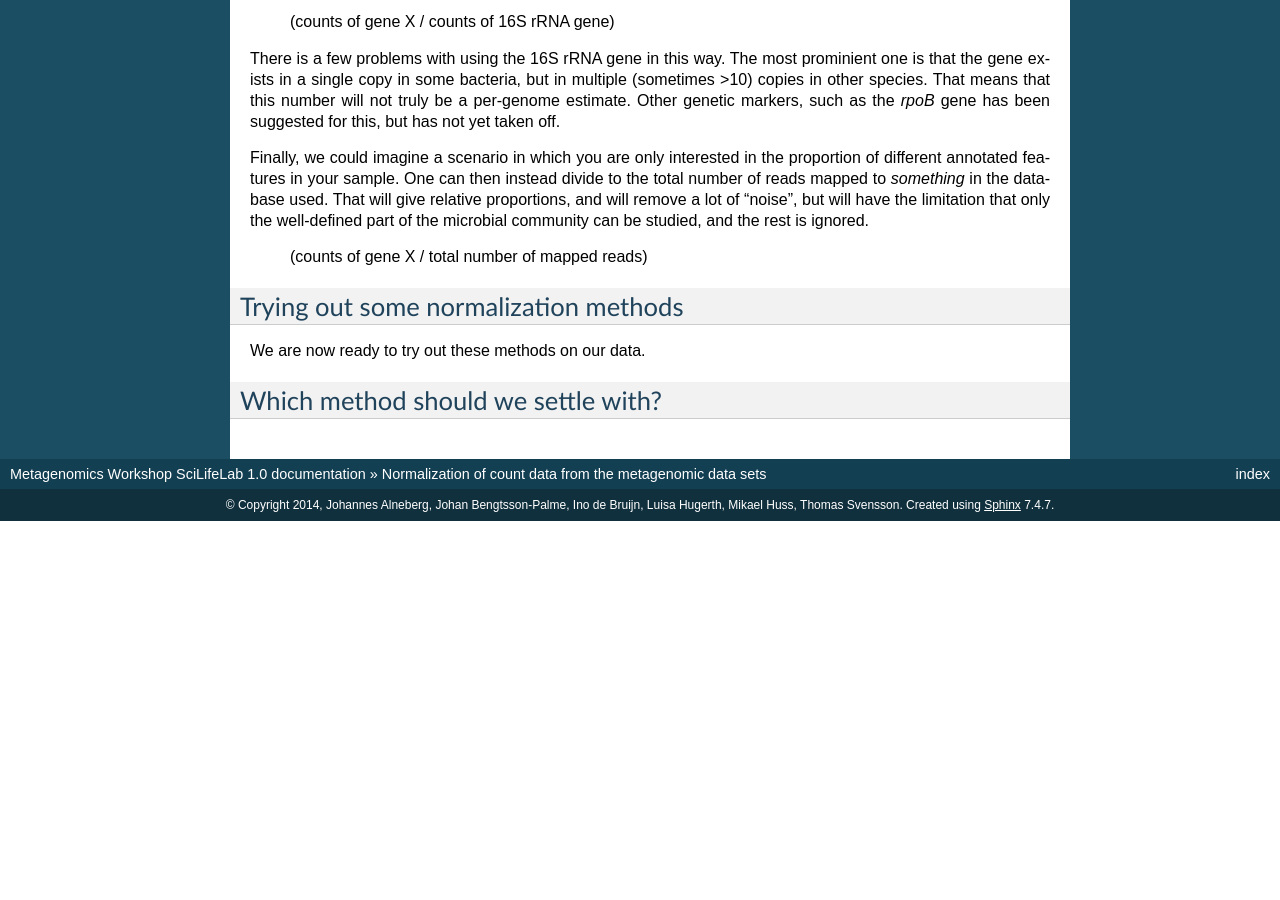
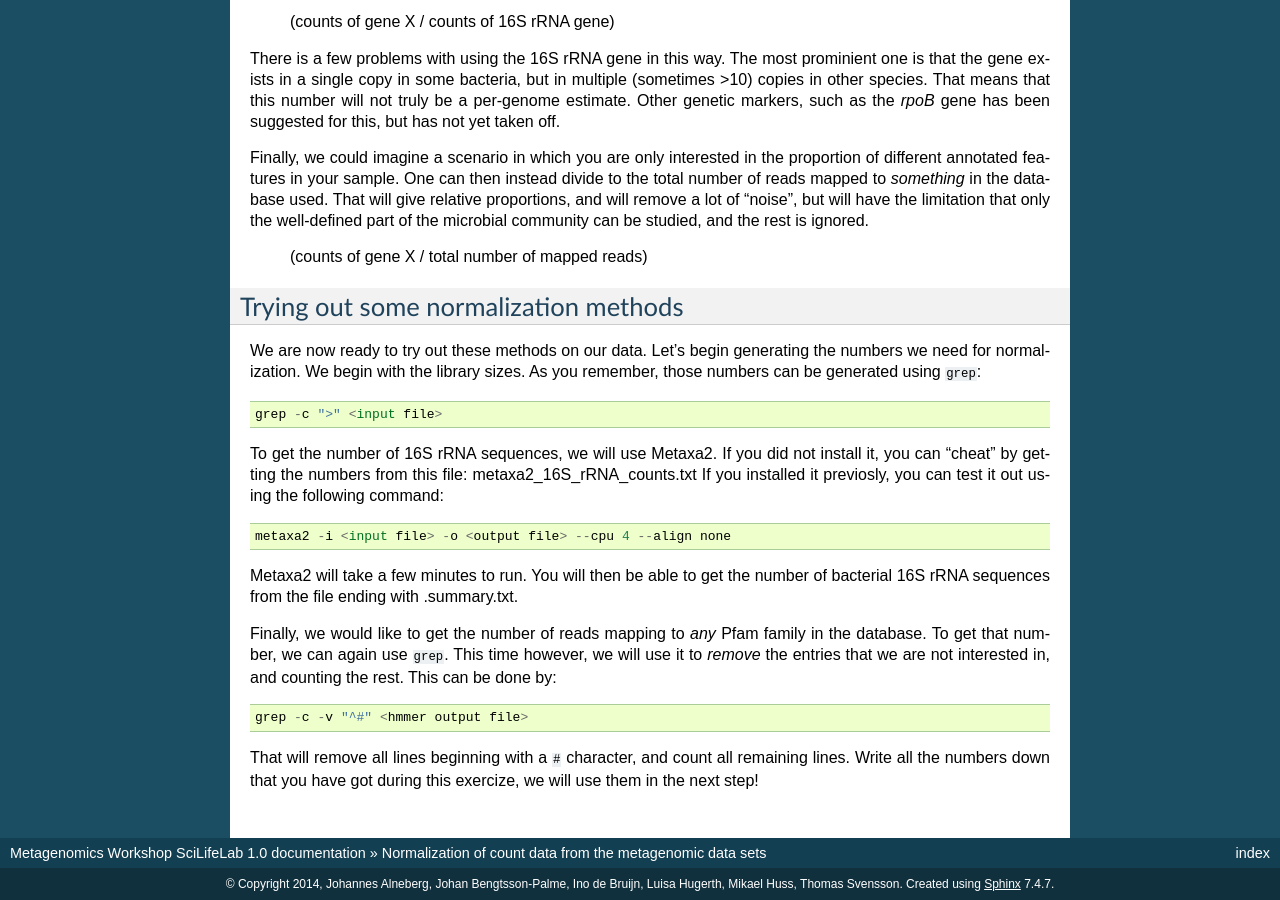
Before and after one commit to inodb/2014-5-metagenomics-workshop, a Sphinx documentation site: the page built from source/annotation/normalization.rst, in a window 1280 px wide and 900 px high, scrolled down 915 px. Built offline with Sphinx 7.4.7, drawn with Linux system fonts in a browser that asks for light colours; pages that are not in the unit, such as notebooks, are missing from menus; before the commit the page ends 1436 px from its top, so only the background shows below that; some of the changed text lies outside the part shown.

Commit message:
Update normalization.rst

```diff
--- a/source/annotation/normalization.rst
+++ b/source/annotation/normalization.rst
@@ -78,7 +78,33 @@ microbial community can be studied, and the rest is ignored.
 
 Trying out some normalization methods
 =====================================
-We are now ready to try out these methods on our data.
+We are now ready to try out these methods on our data. Let's begin
+generating the numbers we need for normalization. We begin with the
+library sizes. As you remember, those numbers can be generated using
+``grep``::
 
-Which method should we settle with?
-===================================
+    grep -c ">" <input file>
+
+To get the number of 16S rRNA sequences, we will use Metaxa2. If you
+did not install it, you can "cheat" by getting the numbers from this
+file: metaxa2_16S_rRNA_counts.txt
+If you installed it previosly, you can test it out using the following
+command::
+
+    metaxa2 -i <input file> -o <output file> --cpu 4 --align none
+
+Metaxa2 will take a few minutes to run. You will then be able to
+get the number of bacterial 16S rRNA sequences from the file ending
+with .summary.txt.
+
+Finally, we would like to get the number of reads mapping to *any*
+Pfam family in the database. To get that number, we can again use
+``grep``. This time however, we will use it to *remove* the entries
+that we are not interested in, and counting the rest. This can be
+done by::
+
+    grep -c -v "^#" <hmmer output file>
+
+That will remove all lines beginning with a ``#`` character, and
+count all remaining lines. Write all the numbers down that you have
+got during this exercize, we will use them in the next step!
```
